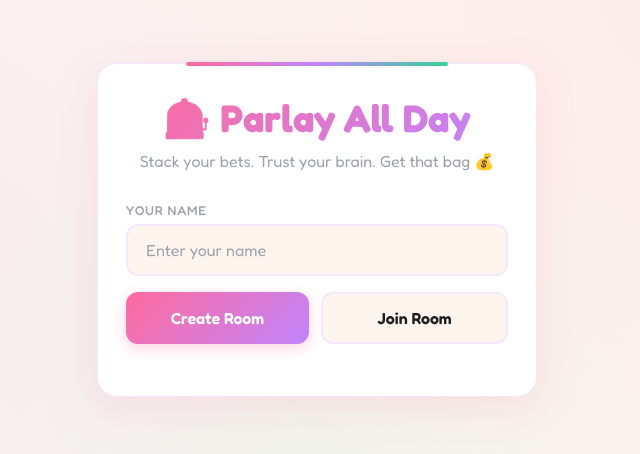
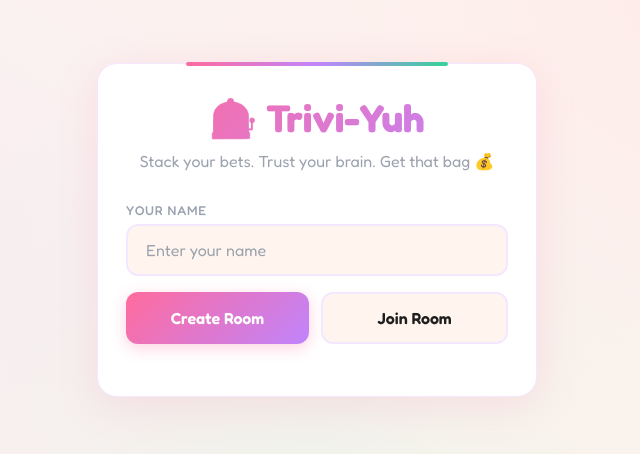
Before and after one commit to mahitha-t/trivia, a website: page public/index.html in a window 1280 px wide. Shown: the part 170-624 px from the top of the page, without its empty margins (323-963 px from the left). Drawn offline with nearby package versions, Linux system fonts and the light colour scheme; no server answers.

Commit message:
chore: Rename to Trivi-Yuh

```diff
--- a/package.json
+++ b/package.json
@@ -1,5 +1,5 @@
 {
-  "name": "parlay-all-day",
+  "name": "trivi-yuh",
   "version": "1.0.0",
   "description": "",
   "main": "index.js",
--- a/public/index.html
+++ b/public/index.html
@@ -3,7 +3,7 @@
 <head>
   <meta charset="UTF-8" />
   <meta name="viewport" content="width=device-width, initial-scale=1.0" />
-  <title>Parlay All Day</title>
+  <title>Trivi-Yuh</title>
   <link rel="preconnect" href="https://fonts.googleapis.com">
   <link rel="preconnect" href="https://fonts.gstatic.com" crossorigin>
   <link href="https://fonts.googleapis.com/css2?family=Fredoka:wght@400;500;600;700&display=swap" rel="stylesheet">
@@ -14,7 +14,7 @@
     <!-- Join/Create Screen -->
     <section id="screen-home" class="screen active">
       <div class="container">
-        <h1 class="logo">🎰 Parlay All Day</h1>
+        <h1 class="logo">🎰 Trivi-Yuh</h1>
         <p class="tagline">Stack your bets. Trust your brain. Get that bag 💰</p>
         <div class="form-group">
           <label for="player-name">Your Name</label>
--- a/server.js
+++ b/server.js
@@ -485,5 +485,5 @@ io.on("connection", (socket) => {
 
 const PORT = process.env.PORT || 3000;
 server.listen(PORT, () => {
-  console.log(`Parlay All Day running on http://localhost:${PORT}`);
+  console.log(`Trivi-Yuh running on http://localhost:${PORT}`);
 });
```
